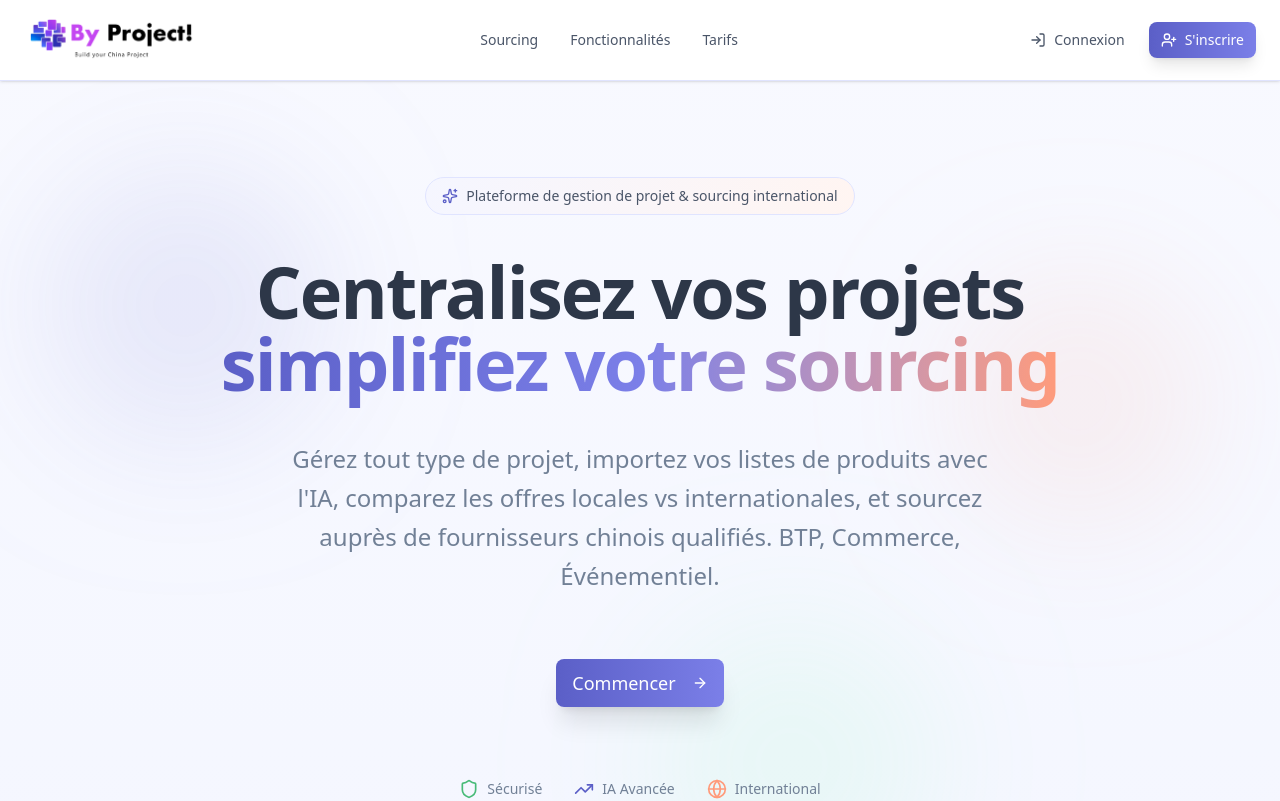
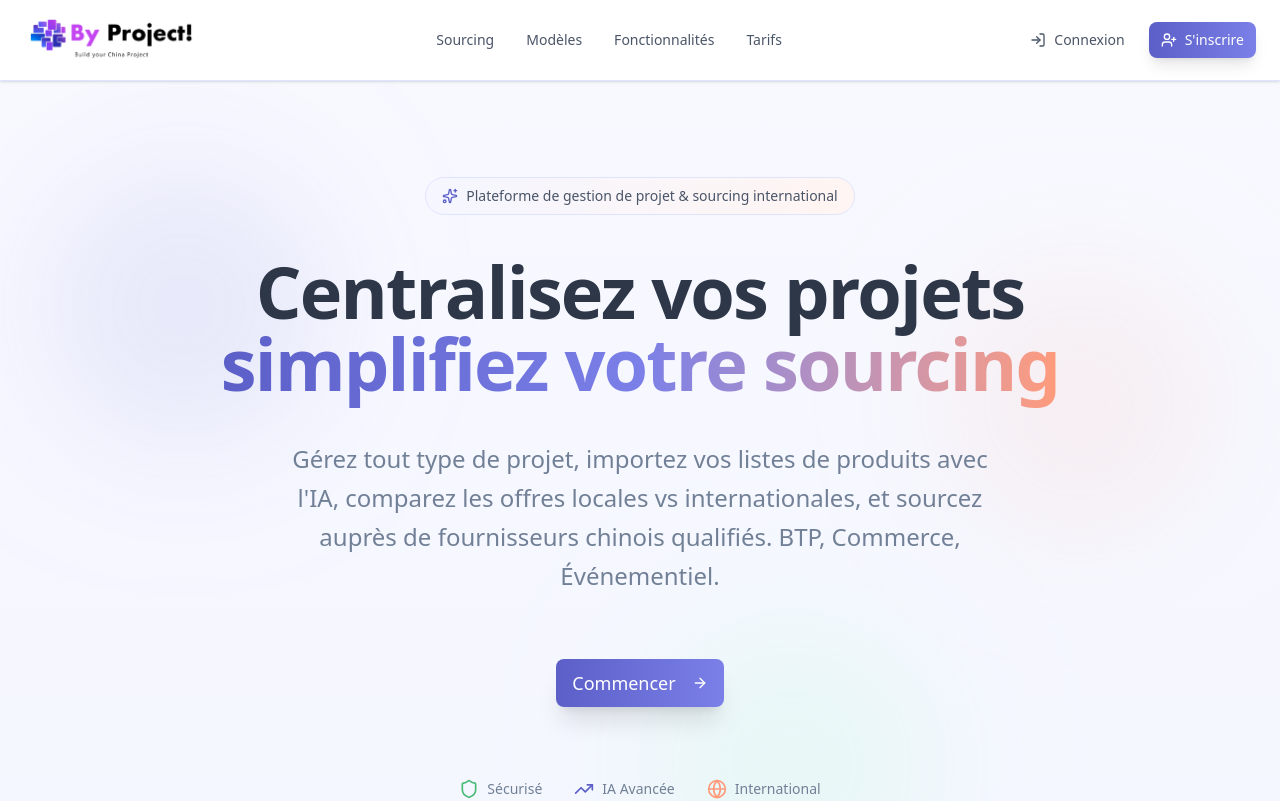
Before and after one commit to FranckSowax/byproject, a Next.js app: page / in a window 1280 px wide. Shown: the top 801 px of the page. Built offline with nearby package versions, Linux system fonts and the light colour scheme; no server answers.

Commit message:
feat(ui): Update navbar navigation with new Templates section

```diff
--- a/app/page.tsx
+++ b/app/page.tsx
@@ -34,6 +34,9 @@ export default function Home() {
             <div className="hidden md:flex items-center gap-8">
               <Link href="#sourcing" className="text-sm font-medium text-[#4A5568] hover:text-[#5B5FC7] transition-colors">
                 Sourcing
+              </Link>
+              <Link href="#templates" className="text-sm font-medium text-[#4A5568] hover:text-[#5B5FC7] transition-colors">
+                Modèles
               </Link>
               <Link href="#features" className="text-sm font-medium text-[#4A5568] hover:text-[#5B5FC7] transition-colors">
                 Fonctionnalités
```
